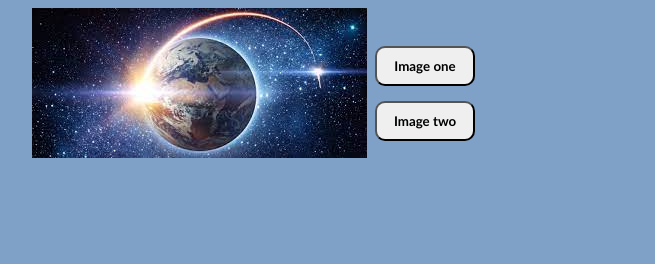
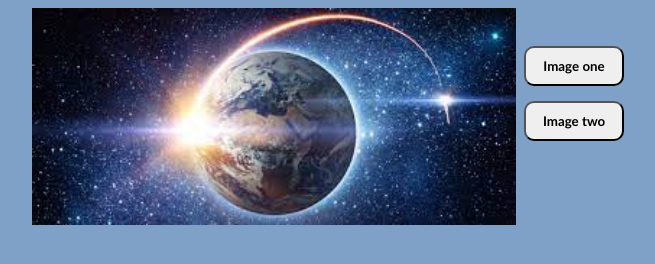
Before and after one commit to thabiso-tshimologong/NASA-API, a plain HTML site: page index.html in a window 1280 px wide. Shown: the whole page, without its empty margins (308-963 px from the left). Drawn offline with Linux system fonts and the light colour scheme.

Commit message:
message functions

```diff
--- a/index.html
+++ b/index.html
@@ -10,7 +10,7 @@
 </head>
 <body>
     <section class="image-section">
-        <img src="image/001.jfif" alt="image from nasa" class="nasa-image">
+        <img src="image/001.jfif" width="800"alt="image from nasa" class="nasa-image">
         <div class="button-div">
             <button class="button-class">Image one</button>
             <button class="button-class">Image two</button>
```
